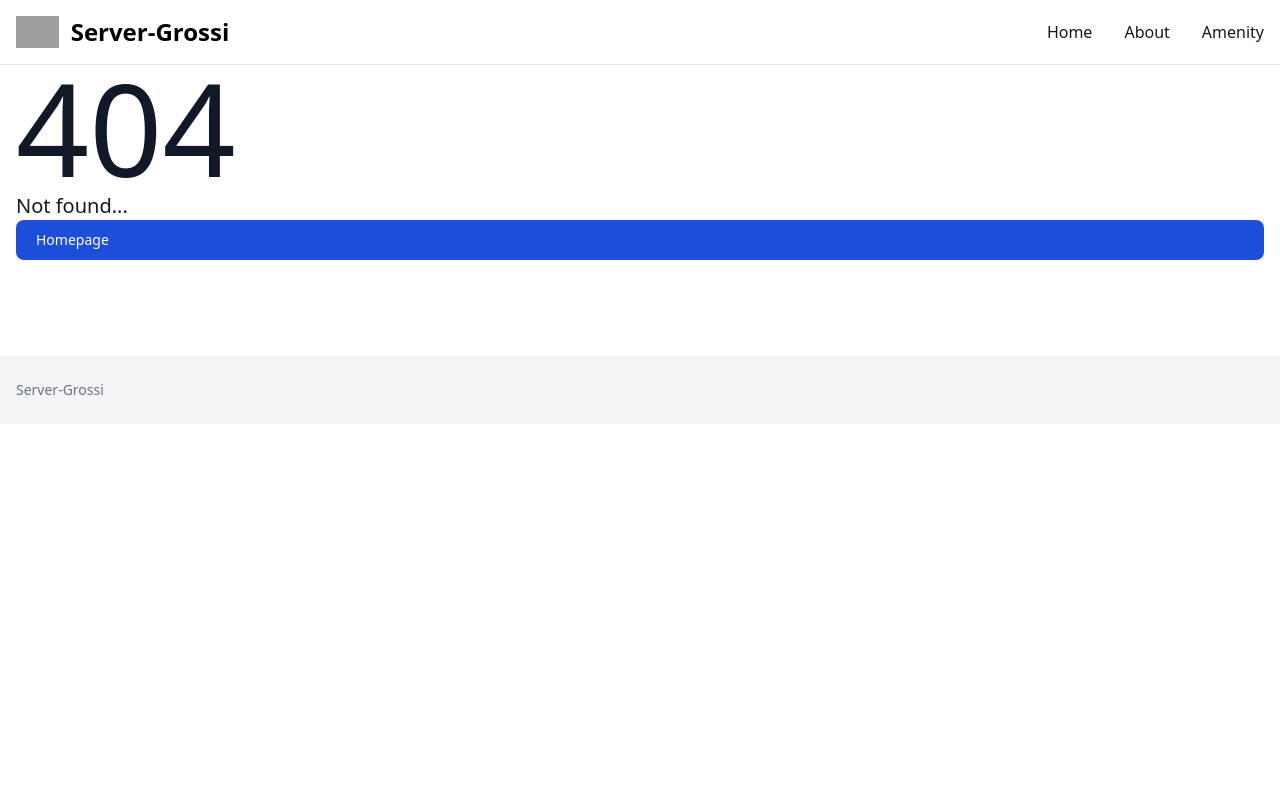
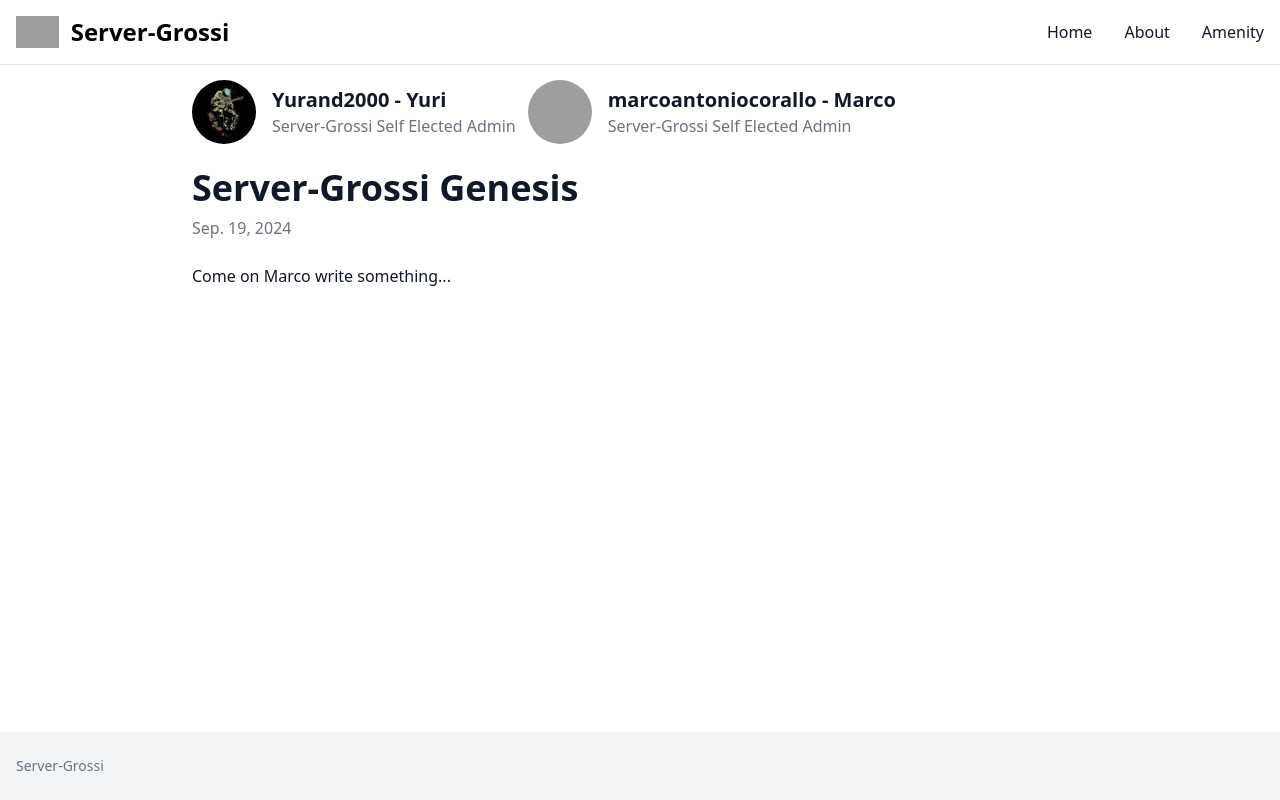
Before and after one commit to Yurand2000/sh33p-blog, a Flask app: page /about in a window 1280 px wide. Run offline with Flask 3, Linux system fonts and the light colour scheme; grey boxes are pictures that could not be loaded.

Commit message:
Update basic pages, fix 404 page, fix server configs

```diff
--- a/app/main.py
+++ b/app/main.py
@@ -4,8 +4,9 @@ app = Flask(__name__)
 
 HOMEPAGE = "localhost:"+str(SERVER_PORT)
 
-def not_found():
-    return render_template("404.html", head = head("Server-Grossi"), header = header(), footer = footer())
+@app.errorhandler(404)
+def not_found(error = None):
+    return render_template("404.html", head = head("404..."), header = header(), footer = footer())
 
 @app.route("/")
 def index():
@@ -13,20 +14,21 @@ def index():
 
 @app.route("/about")
 def about():
-    return not_found()
+    return render_template("about.html", head = head("About"), header = header(), footer = footer())
 
 @app.route("/amenity")
 def amenity():
-    return not_found()
+    amenity = render_template("defaults/amenity.html")
+    return render_template("amenity.html", head = head("Amenity"), header = header(), footer = footer(), amenity = amenity)
 
 def head(title, other = ""):
-    return render_template("head.html", title = title, other = other)
+    return render_template("generic/head.html", title = title, other = other)
 
 def header():
-    return render_template("header.html", homepage = HOMEPAGE)
+    return render_template("generic/header.html", homepage = HOMEPAGE)
 
 def footer():
-    return render_template("footer.html", homepage = HOMEPAGE)
+    return render_template("generic/footer.html", homepage = HOMEPAGE)
 
 if __name__ == "__main__":
     # Only for debugging while developing
--- a/app/templates/404.html
+++ b/app/templates/404.html
@@ -2,18 +2,24 @@
 <html lang="en">
     {{ head|safe }}
     <body>
+        <div class="flex flex-col h-screen bg-white dark:bg-gray-900">
             {{ header|safe }}
 
-        <main class="pt-8 pb-16 lg:pt-16 lg:pb-24 bg-white dark:bg-gray-900 antialiased">
-            <div class="flex flex-col justify-between px-4 mx-auto max-w-screen-xl max-h-screen">
+            <main class="pt-8 pb-16 lg:pt-16 lg:pb-24 bg-white mt-4 mb-auto dark:bg-gray-900 antialiased">
+                <div class="flex flex-col justify-between px-4 mx-auto max-w-screen-xl">
+                    <div class="">
                         <p class="text-gray-900 text-9xl dark:text-white">404</p>
                         <p class="text-xl text-gray-900 dark:text-white">Not found...</p>
+                    </div>
+                    <div class="w-1/12 mt-4">
                         <a href="/" class="text-white bg-blue-700 hover:bg-blue-800 focus:ring-4 focus:ring-blue-300 font-medium rounded-lg text-sm px-5 py-2.5 dark:bg-blue-600 dark:hover:bg-blue-700 focus:outline-none dark:focus:ring-blue-800">
                             Homepage
                         </a>
                     </div>
+                </div>
             </main>
 
             {{ footer|safe }}
+        </div>
     </body>
 </html>
--- /dev/null
+++ b/app/templates/about.html
@@ -0,0 +1,39 @@
+<!DOCTYPE html>
+<html lang="en">
+    {{ head|safe }}
+    <body>
+        <div class="flex flex-col min-h-screen bg-white dark:bg-gray-900">
+            {{ header|safe }}
+
+            <main class="pt-8 pb-16 lg:pt-16 lg:pb-24 bg-white mt-4 mb-auto dark:bg-gray-900 antialiased">
+                <div class="flex justify-between px-4 mx-auto max-w-screen-xl ">
+                    <article class="mx-auto w-full max-w-4xl format format-sm sm:format-base lg:format-lg format-blue dark:format-invert text-gray-900 dark:text-white">
+                        <header class="mb-4 lg:mb-6 not-format">
+                            <address class="flex flex-row items-center mb-6 not-italic">
+                                <div class="inline-flex items-center mr-3 text-sm text-gray-900 dark:text-white">
+                                    <img class="mr-4 w-16 h-16 rounded-full" src="/static/portrait/yurand2000.jpg" alt="Yurand2000">
+                                    <div>
+                                        <a href="https://github.com/Yurand2000" rel="author" class="text-xl font-bold text-gray-900 dark:text-white">Yurand2000 - Yuri</a>
+                                        <p class="text-base text-gray-500 dark:text-gray-400">Server-Grossi Self Elected Admin</p>
+                                    </div>
+                                </div>
+                                <div class="inline-flex items-center mr-3 text-sm text-gray-900 dark:text-white">
+                                    <img class="mr-4 w-16 h-16 rounded-full" src="https://avatars.githubusercontent.com/u/47791928?v=4" alt="marcoantoniocorallo">
+                                    <div>
+                                        <a href="https://github.com/marcoantoniocorallo" rel="author" class="text-xl font-bold text-gray-900 dark:text-white">marcoantoniocorallo - Marco</a>
+                                        <p class="text-base text-gray-500 dark:text-gray-400">Server-Grossi Self Elected Admin</p>
+                                    </div>
+                                </div>
+                            </address>
+                            <h1 class="mb-2 text-3xl font-extrabold leading-tight text-gray-900 lg:text-4xl dark:text-white">Server-Grossi Genesis</h1>
+                            <p class="text-base text-gray-500 dark:text-gray-400"><time pubdate datetime="2024-09-19" title="September 19th, 2024">Sep. 19, 2024</time></p>
+                        </header>
+                        <p>Come on Marco write something...</p>
+                    </article>
+                </div>
+            </main>
+
+            {{ footer|safe }}
+        </div>
+    </body>
+</html>
--- /dev/null
+++ b/app/templates/defaults/amenity.html
@@ -0,0 +1,3 @@
+<div class="flex justify-center px-4 mt-4 mx-auto max-w-screen-xl">
+    <img src="/static/sheep.jpg"></img>
+</div>
--- a/app/templates/index.html
+++ b/app/templates/index.html
@@ -4,7 +4,7 @@
     <body>
         {{ header|safe }}
 
-        <main class="pt-8 pb-16 lg:pt-16 lg:pb-24 bg-white dark:bg-gray-900 antialiased">
+        <main class="pt-8 pb-16 lg:pt-16 lg:pb-24 bg-white mt-4 dark:bg-gray-900 antialiased">
             <div class="flex justify-between px-4 mx-auto max-w-screen-xl ">
                 <article class="mx-auto w-full max-w-2xl format format-sm sm:format-base lg:format-lg format-blue dark:format-invert text-gray-900 dark:text-white">
                     <header class="mb-4 lg:mb-6 not-format">
--- a/requirements.txt
+++ b/requirements.txt
@@ -0,0 +1 @@
+flask
--- a/uwsgi.ini
+++ /dev/null
@@ -1,4 +0,0 @@
-[uwsgi]
-module = app.main
-callable = app
-py-autoreload = 1
```
Also changed, not shown: app/templates/amenity.html (added, +19 -0 lines), config/uwsgi.ini (added, +13 -0 lines), app/templates/generic/footer.html (renamed from app/templates/footer.html), app/templates/generic/head.html (renamed from app/templates/head.html), app/templates/generic/header.html (renamed from app/templates/header.html), static/portrait/yurand2000.jpg (added), static/sheep.jpg (added), 4 other files. Lines whose indentation alone changed are shown as unchanged.
